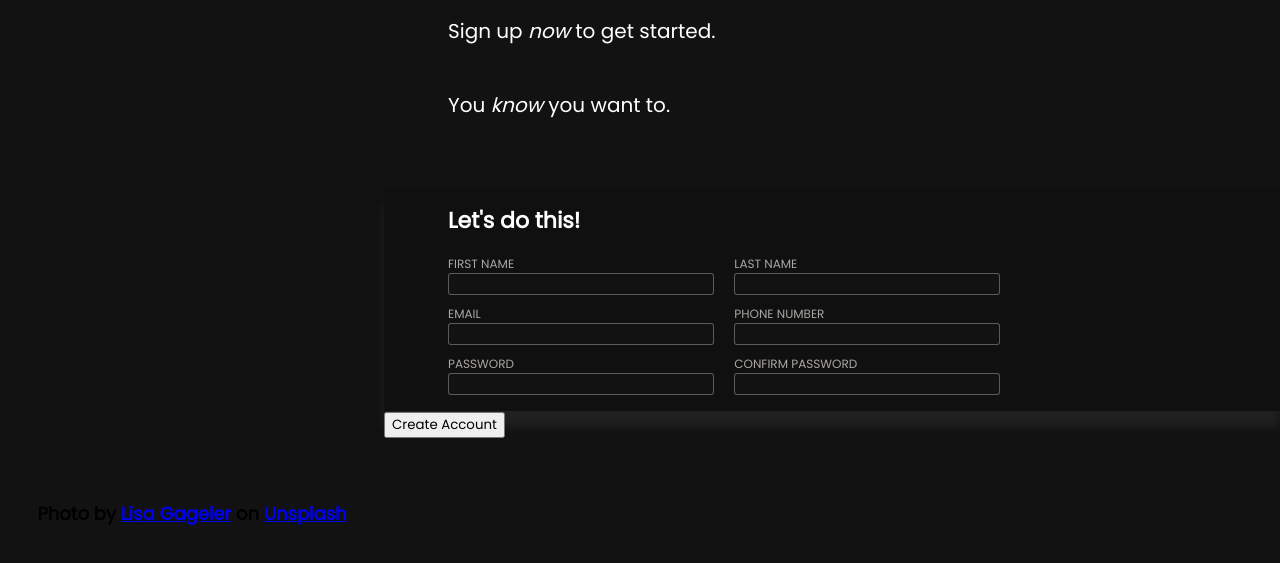
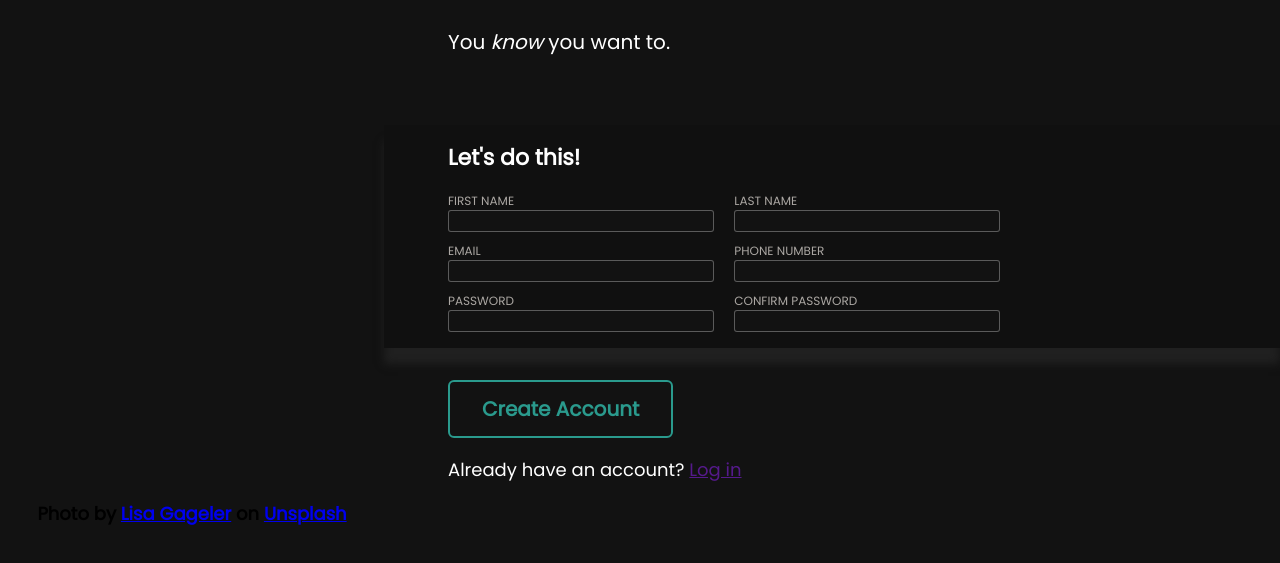
Before and after one commit to LucasGrillos/odin-sup, a plain HTML site: page index.html in a window 1280 px wide. Shown: the part 223-786 px from the top of the page. Drawn offline with Linux system fonts and the light colour scheme.

Commit message:
Add borders to input and button Add log in link

```diff
--- a/index.html
+++ b/index.html
@@ -84,8 +84,11 @@
                     </div>
                 </div>
                 <div class="login">
-                    <button>Create Account</button>
-
+                    <button type="submit">Create Account</button>
+                    <p>
+                        Already have an account?
+                        <a href="">Log in</a>
+                    </p>
                 </div>
             </form>
 
--- a/styles.css
+++ b/styles.css
@@ -19,6 +19,7 @@
     --bg-bottom-text: rgba(255, 255, 255, 0.3);
     --form-bg: #101010;
     --input-color: #ABA7A3;
+    --button-color: #2a9a8d;
 }
 
 input {border:0;outline:0;}
@@ -160,3 +161,33 @@ form {
     border: 1px solid var(--bg-bottom-text);
     border-radius: 3px;
 }
+
+.input input:focus {
+    border: 2px solid var(--button-color);
+    border-radius: 3px;
+}
+
+.login  {
+    padding: 2rem 0 0 4rem;
+}
+
+.login button {
+    border: 2px solid var(--button-color);
+    border-radius: 6px;
+    background-color: var(--background-black);
+    padding: .75rem 2rem;
+    color: var(--button-color);
+    font-weight: bolder;
+    font-size: 20px;
+}
+
+.login button:hover {
+    background-color: var(--button-color);
+    color: white;
+    cursor: pointer;
+}
+
+.login p {
+    font-size: 18px;
+    color: white;
+}
```
